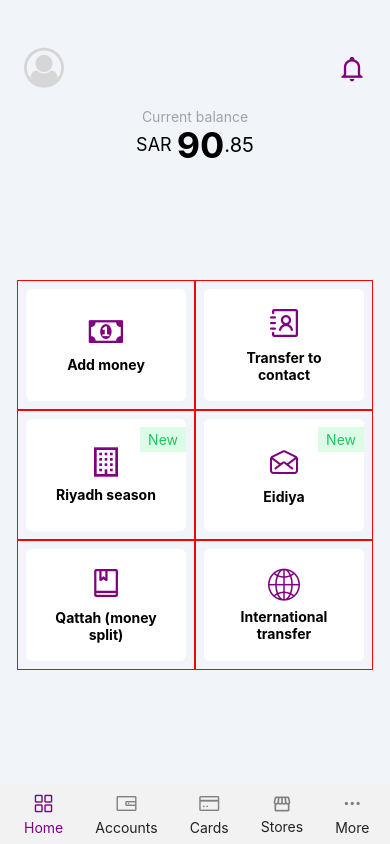
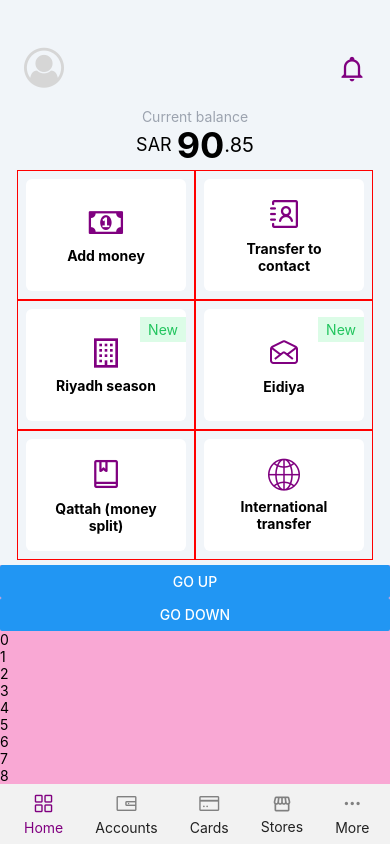
Before and after one commit to h4mmad/stc-pay-react-native-clone, a React Native app: screen /Home in a window 390 px wide. Built offline with nearby package versions, Linux system fonts and the light colour scheme.

Commit message:
changes README

```diff
--- /dev/null
+++ b/components/BottomHomeView.js
@@ -0,0 +1,40 @@
+import { View, Text, StyleSheet, Button, ScrollView } from "react-native";
+import { useState } from "react";
+
+const BottomHomeView = () => {
+  const [y, setY] = useState(0);
+  const containerHeight = 500;
+
+  const styles = StyleSheet.create({
+    view: {
+      height: containerHeight,
+      transform: [{ translateY: y }],
+    },
+  });
+
+  return (
+    <View className="bg-pink-300  left-100" style={styles.view}>
+      <Button
+        title="go up"
+        onPress={() => {
+          setY(y <= -190 ? y : y - 320);
+        }}
+      />
+      <Button
+        title="go down"
+        onPress={() => {
+          setY(y === -190 ? y + 200 : 10);
+        }}
+      />
+      <ScrollView>
+        {Array(40)
+          .fill(1)
+          .map((item, index) => (
+            <Text key={index}>{index}</Text>
+          ))}
+      </ScrollView>
+    </View>
+  );
+};
+
+export default BottomHomeView;
--- a/components/EidiyaCard.js
+++ b/components/EidiyaCard.js
@@ -1,9 +1,15 @@
-import { View, Text, StyleSheet, Image, Pressable } from "react-native";
+import {
+  View,
+  Text,
+  StyleSheet,
+  Image,
+  TouchableNativeFeedback,
+} from "react-native";
 
 const EidiyaCard = ({ title, body, isNew }) => {
   return (
-    <Pressable>
-      <View className="mx-4 my-3 bg-white p-4 rounded-lg" style={styles.card}>
+    <TouchableNativeFeedback>
+      <View className="mx-4 my-3 bg-white p-4" style={styles.card}>
         <View className="flex-row items-center">
           <Text className="font-bold text-lg text-purple-800">{title}</Text>
           <Text className="text-orange-500 mx-2">{isNew && "New"}</Text>
@@ -15,7 +21,7 @@ const EidiyaCard = ({ title, body, isNew }) => {
           source={require("../assets/images/birthday.png")}
         />
       </View>
-    </Pressable>
+    </TouchableNativeFeedback>
   );
 };
 export default EidiyaCard;
@@ -24,6 +30,7 @@ const styles = StyleSheet.create({
   card: {
     elevation: 5,
     shadowColor: "#333",
+    borderRadius: 10,
   },
   image: {
     height: 80,
--- a/components/EidiyaModal.js
+++ b/components/EidiyaModal.js
@@ -6,7 +6,6 @@ const EidiyaModal = ({ isVisibleEidiyaModal, setIsVisibleEidiyaModal }) => {
   const { height, width } = useWindowDimensions();
   const styles = StyleSheet.create({
     modalContent: {
-      backgroundColor: "white",
       position: "absolute",
       bottom: 0,
       width: width,
@@ -34,8 +33,8 @@ const EidiyaModal = ({ isVisibleEidiyaModal, setIsVisibleEidiyaModal }) => {
         setIsVisibleEidiyaModal(!isVisibleEidiyaModal);
       }}
     >
-      <View style={styles.modalContent}>
-        <View className="bg-gray-300 h-1 w-32 mx-auto rounded-full my-5"></View>
+      <View style={styles.modalContent} className="bg-white">
+        <View className="bg-gray-300 h-1 w-32 mx-auto rounded-full mb-5 mt-2"></View>
 
         <Text className="font-bold text-xl mx-4 mb-2">
           Select the Eidiya option:
--- a/screens/HomeScreen.js
+++ b/screens/HomeScreen.js
@@ -1,17 +1,25 @@
 import { StatusBar } from "expo-status-bar";
-import { View } from "react-native";
+import { ScrollView, View, Text, Button, StyleSheet } from "react-native";
 import Balance from "../components/Balance";
 import HomeHeader from "../components/HomeHeader";
 import GridMenu from "../components/GridMenu";
 import HomeSlider from "../components/HomeSlider";
+import Modal from "react-native-modal";
+import { useState } from "react";
+import BottomHomeView from "../components/BottomHomeView";
 
 export default function HomeScreen({ navigation }) {
+  const [visible, isVisible] = useState(false);
+
   return (
-    <View className="bg-slate-100 flex-1">
+    <View className="bg-slate-100 ">
       <HomeHeader />
       <Balance />
       <GridMenu navigation={navigation} />
       <HomeSlider />
+
+      <BottomHomeView />
+
       <StatusBar />
     </View>
   );
```
